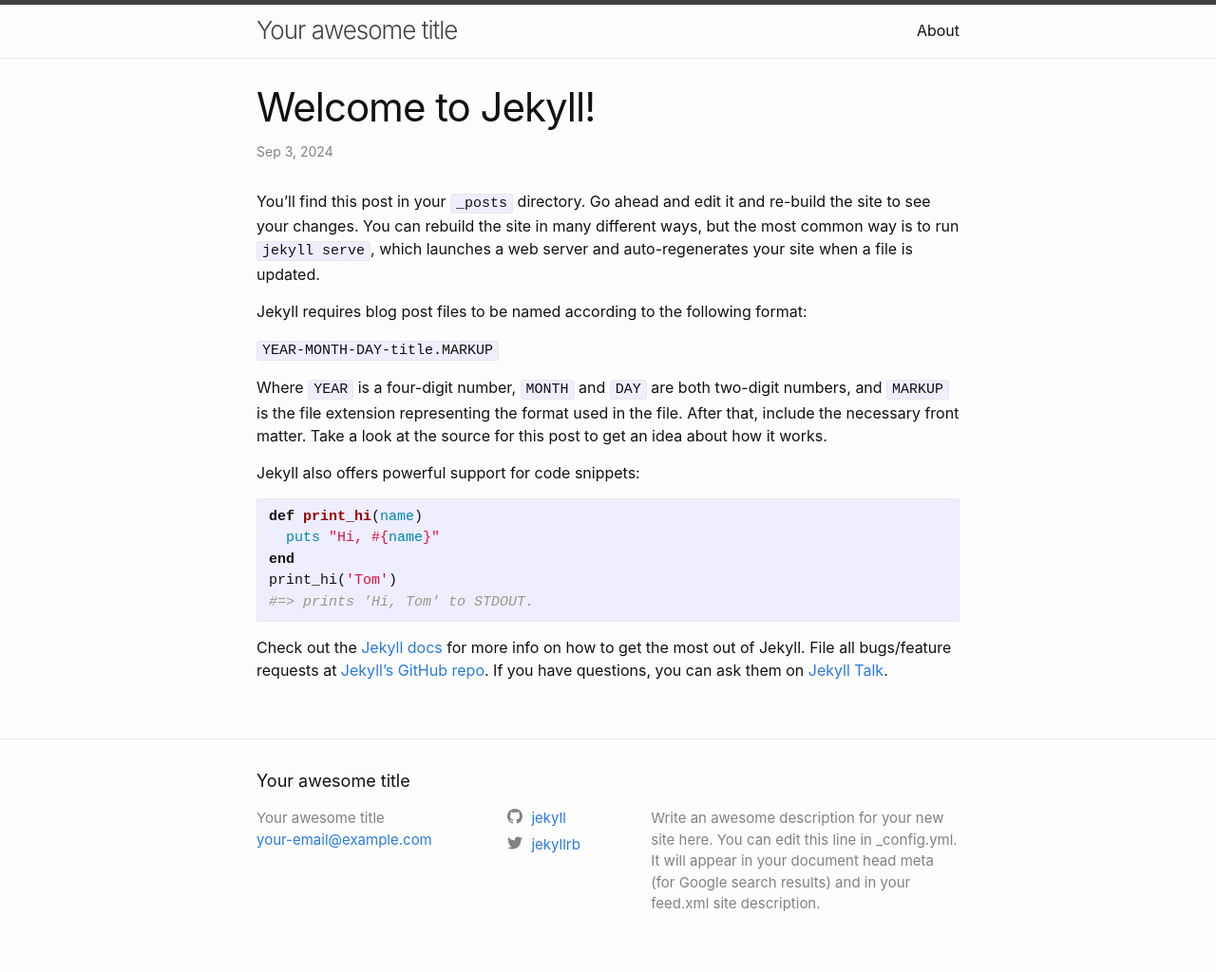
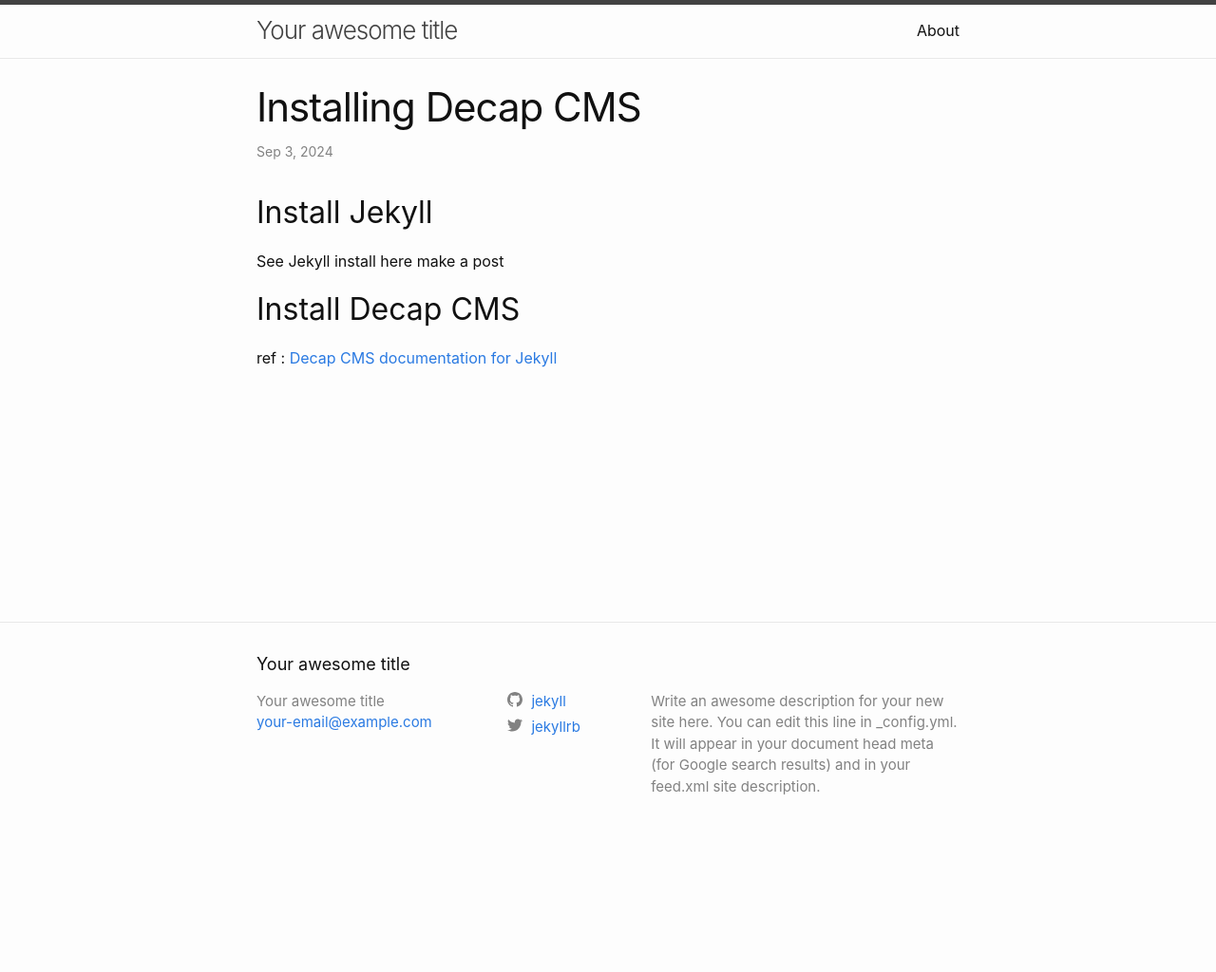
Before and after one commit to numerique-lde52/cdt, a Jekyll site: the page built from _posts/2024-09-03-welcome-to-jekyll.markdown, in a window 1280 px wide. Shown: the whole page at 95% size. Built offline with Jekyll 4.4.1, drawn with Linux system fonts in a browser that asks for light colours; after the commit the page ends 900 px from its top, so only the background shows below that.

Commit message:
install doc + decap admin files

```diff
--- a/_posts/2024-09-03-welcome-to-jekyll.markdown
+++ b/_posts/2024-09-03-welcome-to-jekyll.markdown
@@ -1,28 +1,19 @@
 ---
 layout: post
-title:  "Welcome to Jekyll!"
+title:  "Installing Decap CMS"
 date:   2024-09-03 17:21:22 +0200
-categories: jekyll update
+categories: jekyll decap-cms
 ---
-You’ll find this post in your `_posts` directory. Go ahead and edit it and re-build the site to see your changes. You can rebuild the site in many different ways, but the most common way is to run `jekyll serve`, which launches a web server and auto-regenerates your site when a file is updated.
 
-Jekyll requires blog post files to be named according to the following format:
+## Install Jekyll
 
-`YEAR-MONTH-DAY-title.MARKUP`
+See Jekyll install here make a post
 
-Where `YEAR` is a four-digit number, `MONTH` and `DAY` are both two-digit numbers, and `MARKUP` is the file extension representing the format used in the file. After that, include the necessary front matter. Take a look at the source for this post to get an idea about how it works.
+## Install Decap CMS
 
-Jekyll also offers powerful support for code snippets:
+ref : [Decap CMS documentation for Jekyll](https://decapcms.org/docs/jekyll/)
 
-{% highlight ruby %}
-def print_hi(name)
-  puts "Hi, #{name}"
-end
-print_hi('Tom')
-#=> prints 'Hi, Tom' to STDOUT.
-{% endhighlight %}
 
-Check out the [Jekyll docs][jekyll-docs] for more info on how to get the most out of Jekyll. File all bugs/feature requests at [Jekyll’s GitHub repo][jekyll-gh]. If you have questions, you can ask them on [Jekyll Talk][jekyll-talk].
 
 [jekyll-docs]: https://jekyllrb.com/docs/home
 [jekyll-gh]:   https://github.com/jekyll/jekyll
```
Also changed, not shown: admin/config.yml (added, +12 -0 lines), admin/index.html (added, +14 -0 lines).
